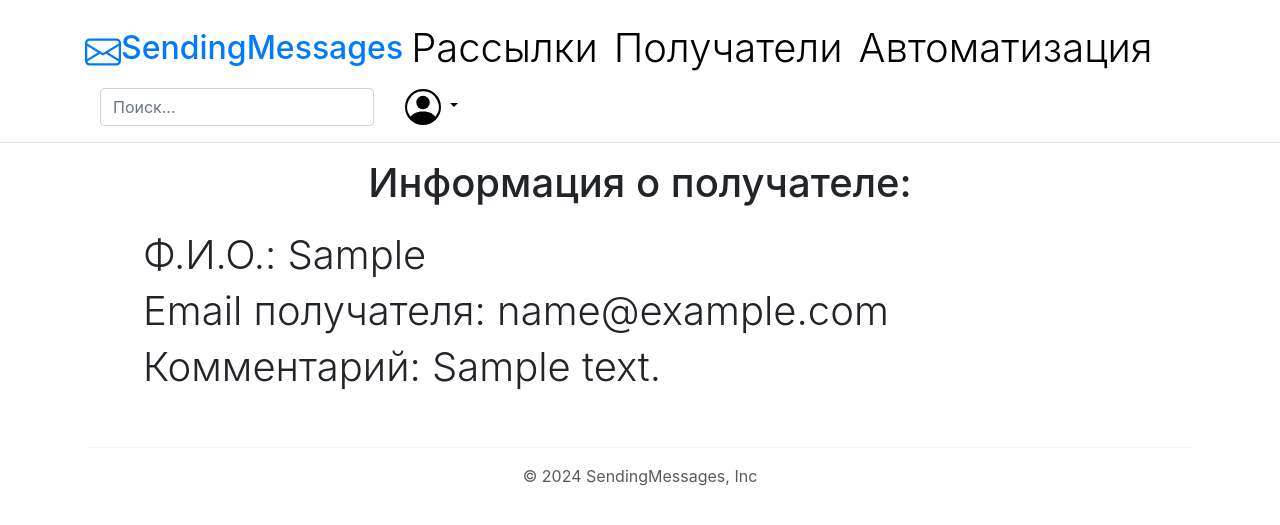
After one commit to PetruschenkoEgor/SendingMessages_django, a Django app: page /recipient/1/ in a window 1280 px wide. The commit adds this page. Shown: the top 525 px of the page. Run offline with Django 5.2, Linux system fonts and the light colour scheme; tables that the repository leaves empty hold one stand-in row (values such as "Sample post"); some libraries are stand-ins or nearby versions.

Commit message:
детальная информация о получателях

```diff
--- a/sending_messages/templates/includes/inc_menu.html
+++ b/sending_messages/templates/includes/inc_menu.html
@@ -9,8 +9,8 @@
         </a>
 
         <ul class="nav col-12 col-lg-auto me-lg-auto mb-2 justify-content-center mb-md-0">
-          <li><a href="#" class="nav-link px-2 link-body-emphasis podsvetkamenu"><h1 class="display-6">Рассылки</h1></a></li>
-          <li><a href="#" class="nav-link px-2 link-body-emphasis"><h1 class="display-6">Получатели</h1></a></li>
+          <li><a href="{% url 'sending_messages:mailings_list' %}" class="nav-link px-2 link-body-emphasis podsvetkamenu"><h1 class="display-6">Рассылки</h1></a></li>
+          <li><a href="{% url 'sending_messages:recipient_list' %}" class="nav-link px-2 link-body-emphasis"><h1 class="display-6">Получатели</h1></a></li>
           <li><a href="#" class="nav-link px-2 link-body-emphasis"><h1 class="display-6">Автоматизация</h1></a></li>
         </ul>
 
--- /dev/null
+++ b/sending_messages/templates/recipient_detail.html
@@ -0,0 +1,15 @@
+{% extends 'base.html' %}
+{% block title %}Информация о рассылке{% endblock %}
+
+{% block content %}
+<h1 class="mb-4 text-center" style="margin-bottom:3%">Информация о получателе:</h1>
+<div class="container" style="margin-left: 10%;">
+    {% if recipient.fio %}
+<h1 class="display-6">Ф.И.О.: {{ recipient.fio }}</h1>
+    {% endif %}
+<h1 class="display-6">Email получателя: {{ recipient.email }}</h1>
+    {% if recipient.comment %}
+<h1 class="display-6">Комментарий: {{ recipient.comment }}</h1>
+    {% endif %}
+    </div>
+{% endblock %}
--- a/sending_messages/templates/recipient_list.html
+++ b/sending_messages/templates/recipient_list.html
@@ -14,11 +14,13 @@
             <div class="row g-0">
                 <div class="col-md-8">
                     <div class="card-body">
+                        <a href="{% url 'sending_messages:recipient_detail' recipient.pk %}">
                         <p class="card-text d-flex justify-content-between">
                             <span>{{ recipient.email }}</span>
                             <span>-</span>
                             <span>{{ recipient.fio }}</span>
                         </p>
+                        </a>
                         {% if recipient.comment %}
                         <p class="card-text d-flex justify-content-between">
                             <span>Комментарий:</span>
--- a/sending_messages/urls.py
+++ b/sending_messages/urls.py
@@ -1,7 +1,8 @@
 from django.urls import path
 from sending_messages.apps import SendingMessagesConfig
 from sending_messages.views import MailingTemplateView, SenderCreateView, MessageCreateView, RecipientCreateView, \
-    SendingCreateView, MailingsListView, MailingsActiveListView, RecipientListView, MailingDetailView
+    SendingCreateView, MailingsListView, MailingsActiveListView, RecipientListView, MailingDetailView, \
+    RecipientDetailView
 
 app_name = SendingMessagesConfig.name
 
@@ -14,5 +15,6 @@ urlpatterns = [
     path('mailings/', MailingsListView.as_view(), name='mailings_list'),
     path('mailings_active/', MailingsActiveListView.as_view(), name='mailings_active_list'),
     path('recipients/', RecipientListView.as_view(), name='recipient_list'),
-    path('mailing/<int:pk>/', MailingDetailView.as_view(), name='mailing_detail')
+    path('mailing/<int:pk>/', MailingDetailView.as_view(), name='mailing_detail'),
+    path('recipient/<int:pk>/', RecipientDetailView.as_view(), name='recipient_detail'),
 ]
--- a/sending_messages/views.py
+++ b/sending_messages/views.py
@@ -181,3 +181,10 @@ class RecipientListView(ListView):
     model = Recipient
     template_name = 'recipient_list.html'
     context_object_name = 'recipients'
+
+
+class RecipientDetailView(DetailView):
+    """ Информация о получателе """
+    model = Recipient
+    template_name = 'recipient_detail.html'
+    context_object_name = 'recipient'
```
